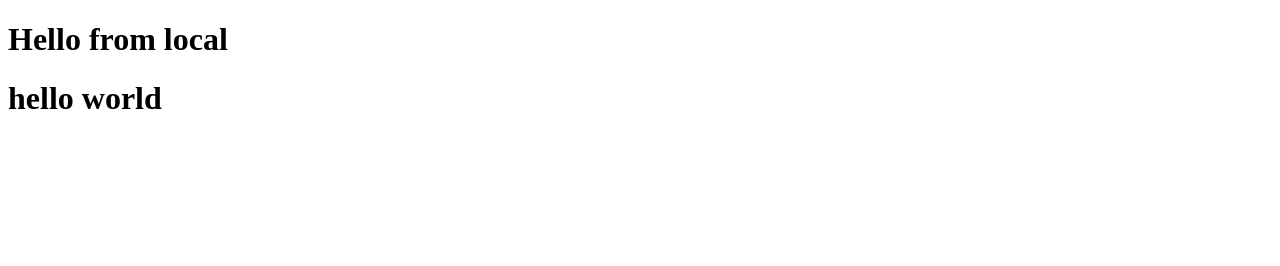
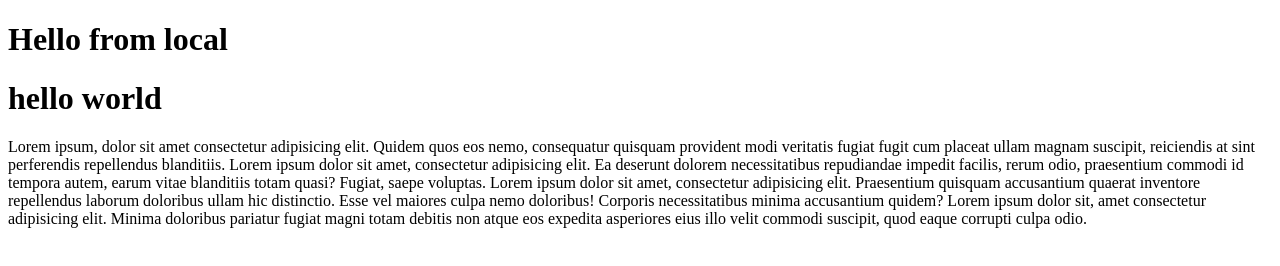
Before and after one commit to sandytias/project1, a plain HTML site: page index.html in a window 1280 px wide. Drawn offline with Linux system fonts and the light colour scheme.

Commit message:
add lorem

```diff
--- a/index.html
+++ b/index.html
@@ -12,5 +12,11 @@
 
     <h1>hello world</h1>
 
+
+    <p>Lorem ipsum, dolor sit amet consectetur adipisicing elit. Quidem quos eos nemo, consequatur quisquam provident modi veritatis fugiat fugit cum placeat ullam magnam suscipit, reiciendis at sint perferendis repellendus blanditiis.
+        Lorem ipsum dolor sit amet, consectetur adipisicing elit. Ea deserunt dolorem necessitatibus repudiandae impedit facilis, rerum odio, praesentium commodi id tempora autem, earum vitae blanditiis totam quasi? Fugiat, saepe voluptas.
+        Lorem ipsum dolor sit amet, consectetur adipisicing elit. Praesentium quisquam accusantium quaerat inventore repellendus laborum doloribus ullam hic distinctio. Esse vel maiores culpa nemo doloribus! Corporis necessitatibus minima accusantium quidem?
+        Lorem ipsum dolor sit, amet consectetur adipisicing elit. Minima doloribus pariatur fugiat magni totam debitis non atque eos expedita asperiores eius illo velit commodi suscipit, quod eaque corrupti culpa odio.
+    </p>
 </body>
 </html>
```
